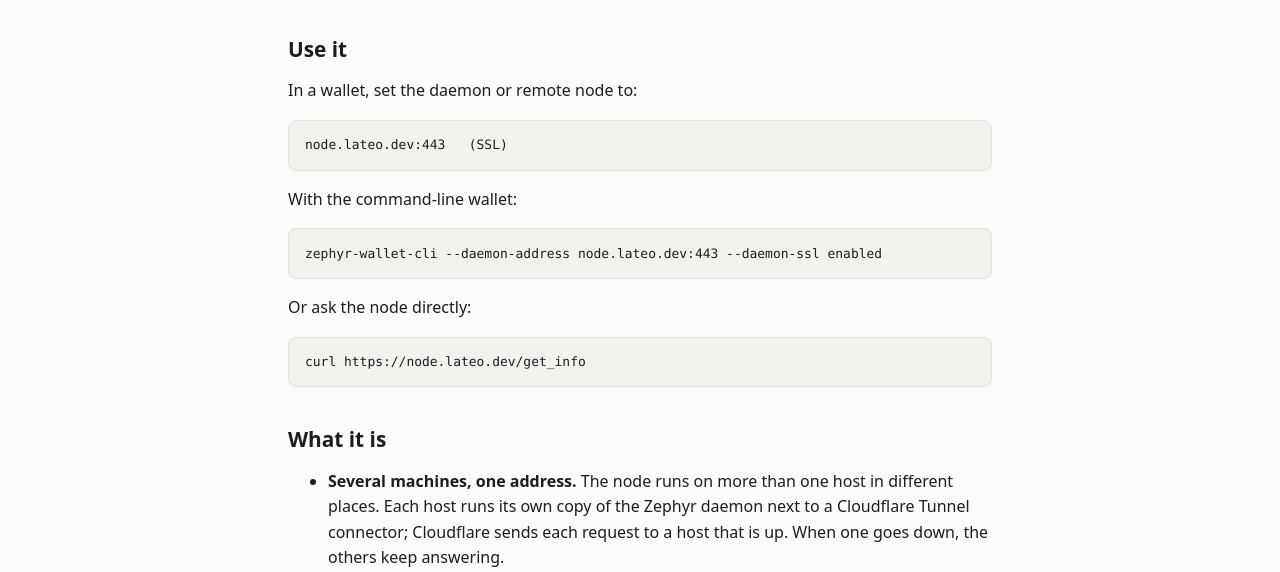
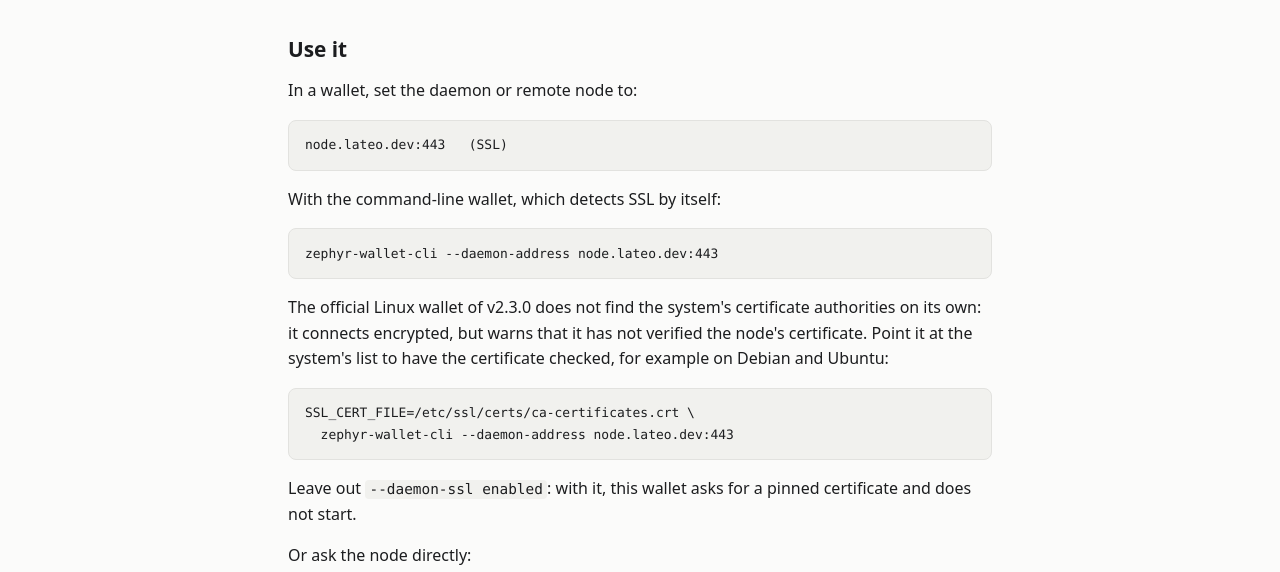
Before and after one commit to loki-notfound/lateo-node, a website: page site/public/index.html in a window 1280 px wide. Shown: the part 197-769 px from the top of the page. Drawn offline with Linux system fonts and the light colour scheme.

Commit message:
Correct the wallet instructions
With --daemon-ssl enabled the command-line wallet refuses to start unless a
certificate or fingerprint is pinned, so the command on the site never
worked. Without the option the wallet detects SSL by itself; the official
Linux binary of v2.3.0 does not find the system's certificate authorities,
so SSL_CERT_FILE is shown to have the node's certificate checked. The https
form of the address needs the port.

```diff
--- a/site/public/index.html
+++ b/site/public/index.html
@@ -27,8 +27,16 @@
   <h2>Use it</h2>
   <p>In a wallet, set the daemon or remote node to:</p>
   <pre><code>node.lateo.dev:443   (SSL)</code></pre>
-  <p>With the command-line wallet:</p>
-  <pre><code>zephyr-wallet-cli --daemon-address node.lateo.dev:443 --daemon-ssl enabled</code></pre>
+  <p>With the command-line wallet, which detects SSL by itself:</p>
+  <pre><code>zephyr-wallet-cli --daemon-address node.lateo.dev:443</code></pre>
+  <p>The official Linux wallet of v2.3.0 does not find the system's certificate
+  authorities on its own: it connects encrypted, but warns that it has not
+  verified the node's certificate. Point it at the system's list to have the
+  certificate checked, for example on Debian and Ubuntu:</p>
+  <pre><code>SSL_CERT_FILE=/etc/ssl/certs/ca-certificates.crt \
+  zephyr-wallet-cli --daemon-address node.lateo.dev:443</code></pre>
+  <p>Leave out <code>--daemon-ssl enabled</code>: with it, this wallet asks for a
+  pinned certificate and does not start.</p>
   <p>Or ask the node directly:</p>
   <pre><code>curl https://node.lateo.dev/get_info</code></pre>
 
```
Also changed, not shown: README.md.
